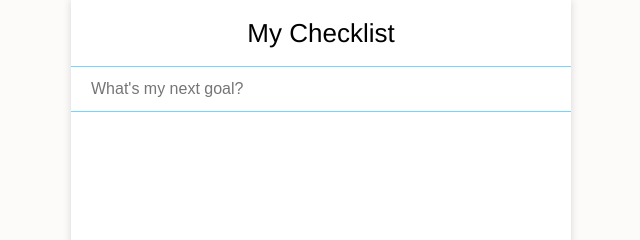
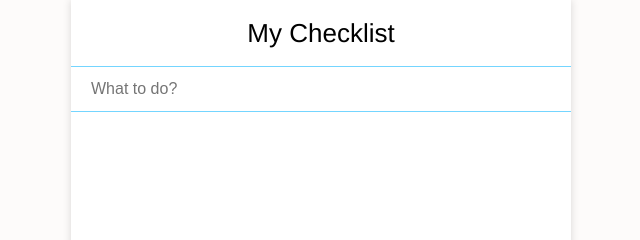
Before and after one commit to jingidy/backbone-todo, a website with bundled scripts: page site/index.html in a window 1280 px wide. Shown: the top 240 px of the page, 319-959 px from the left. Built offline with nearby package versions, Linux system fonts and the light colour scheme.

Commit message:
Changed placeholder text

```diff
--- a/site/index.html
+++ b/site/index.html
@@ -10,7 +10,7 @@
     <div id="todoapp">
       <header>
         <h1 id="title">My Checklist</h1>
-        <input id="new-todo" type="text" placeholder="What's my next goal?">
+        <input id="new-todo" type="text" placeholder="What to do?">
       </header>
       <section id="main">
         <ul id="todo-list">
```
